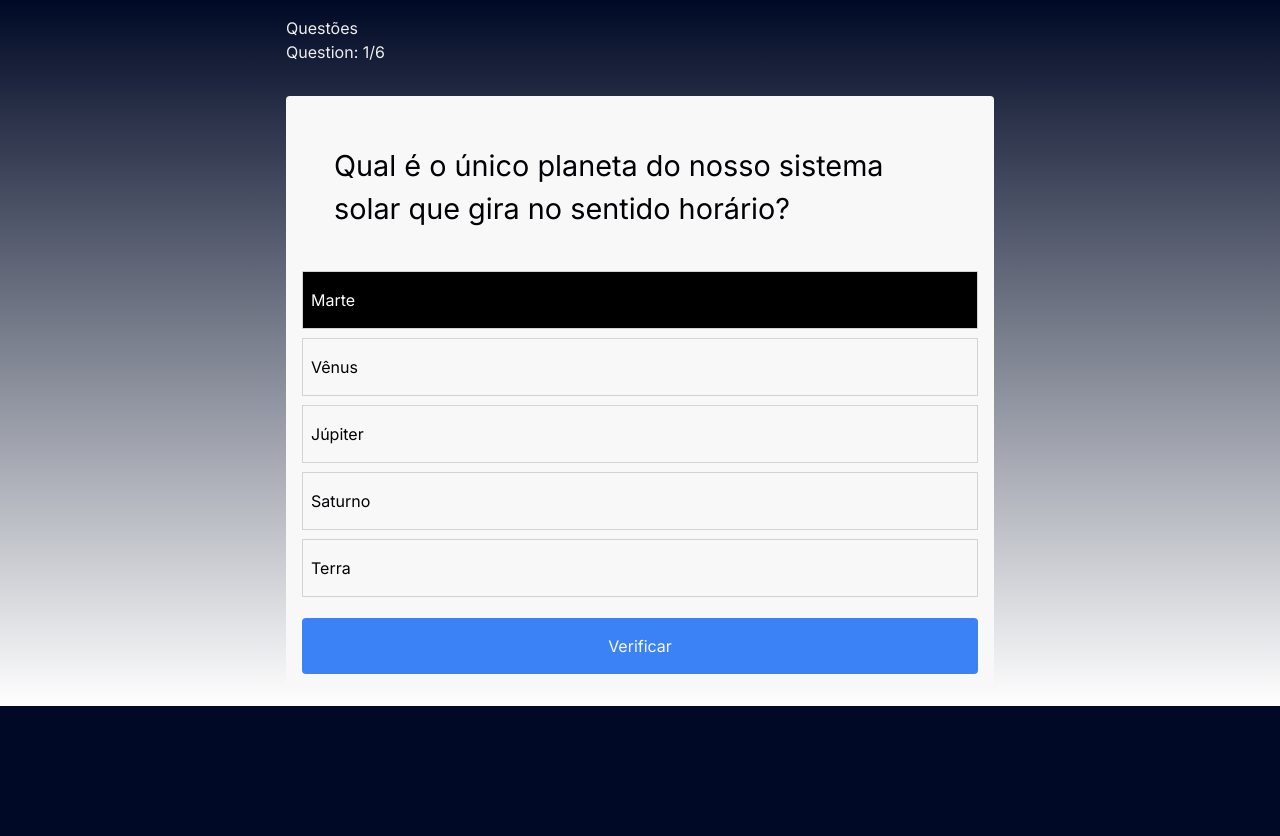
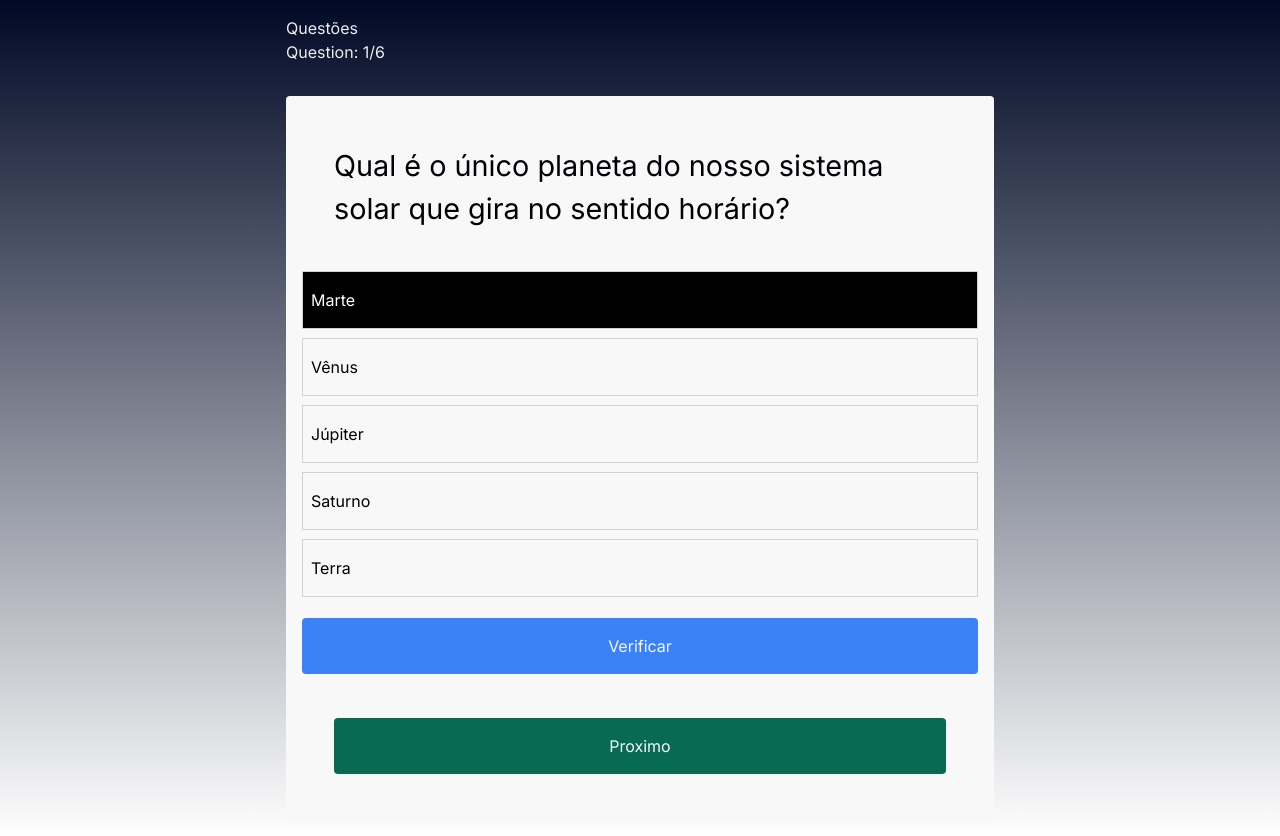
Before and after one commit to JosuelSanches/exatas2024.02, a Next.js app: page /question in a window 1280 px wide. Both pictures are taken after a click on the item "Marte". Before the commit the page ends 800 px from the top, so only its background shows below. Built offline with nearby package versions, Linux system fonts and the light colour scheme.

Commit message:
colocando 2 botoes
Colocando um botao de verificação e um de proxima questão.

```diff
--- a/src/app/question/page.tsx
+++ b/src/app/question/page.tsx
@@ -97,9 +97,16 @@ const page = () => {
                         ))}
                         {
                             checked ? (
-                                <button onClick={onCorrection} className={notGreenOrRed? 'bg-blue-500' : correction? 'bg-green-500':'bg-red-500'} >
-                                Verificar
-                                </button>
+                                <div>
+                                    <button onClick={onCorrection} className={notGreenOrRed? 'bg-blue-500' : correction? 'bg-green-500':'bg-red-500'} >
+                                        Verificar
+                                    </button>
+                                    <h3>
+                                        <button onClick={nextQuestion} className='btn'>
+                                            {activeQuestion === question.length - 1 ? 'Finalizar' : 'Proximo'}
+                                        </button>
+                                    </h3>
+                                </div>
                                 /**<div>
                                     <button onClick={nextQuestion} className='btn'>
                                     {activeQuestion === question.length - 1 ? 'Finalizar' : 'Proximo'}
```
